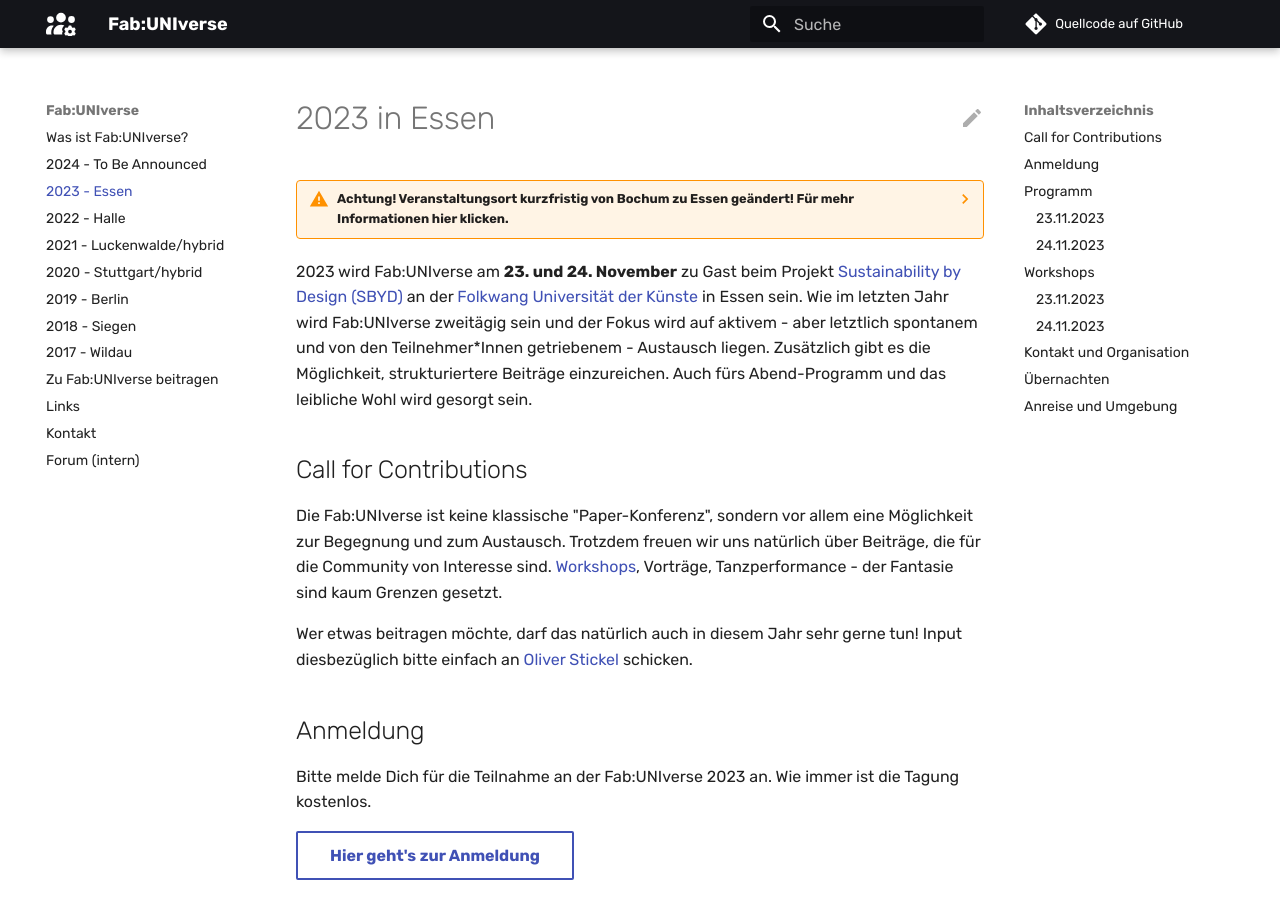
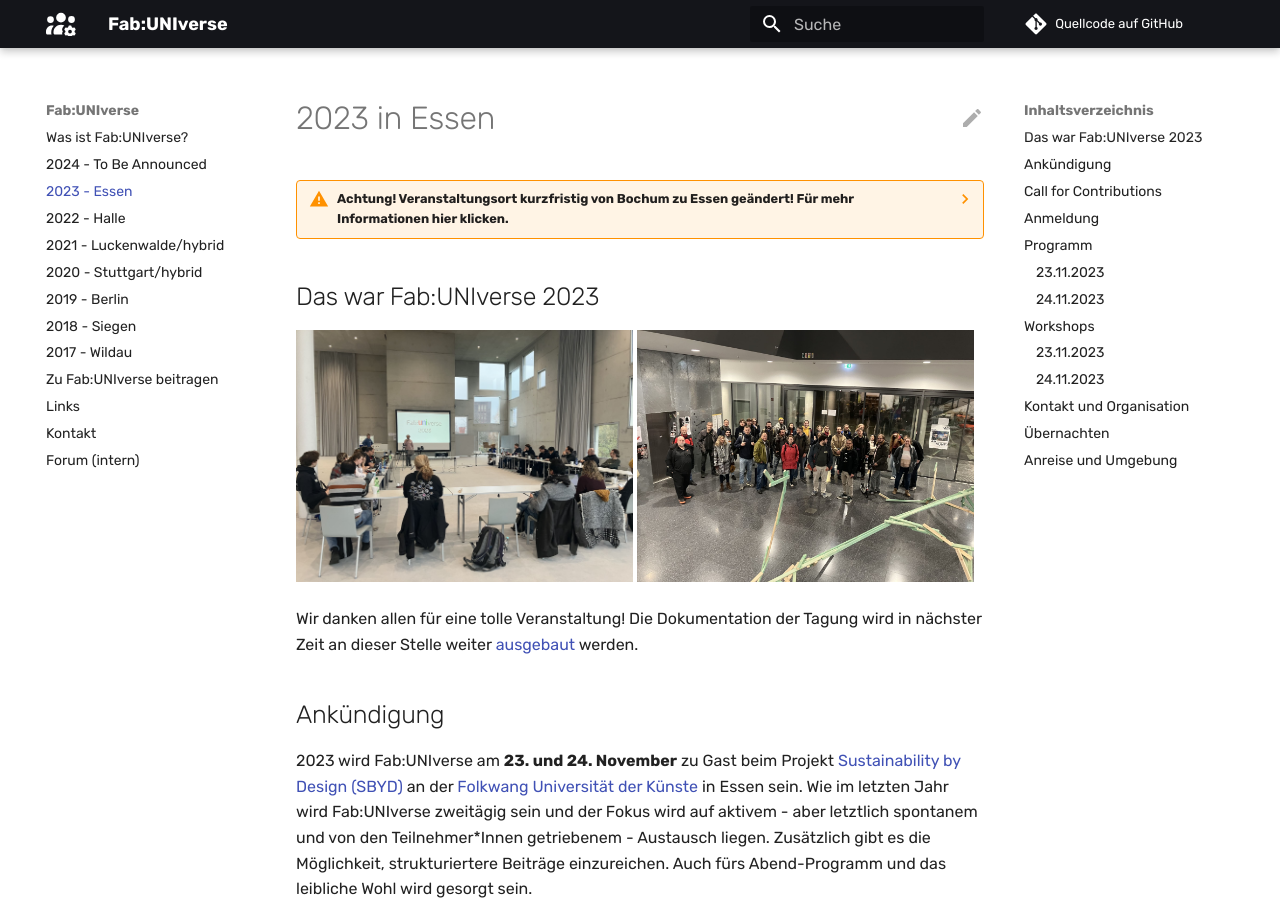
Before and after one commit to fabuniverse/website, an MkDocs documentation site: the page built from docs/2023.md, in a window 1280 px wide and 900 px high. Built offline with MkDocs 1.6.1 and Material for MkDocs 9.7.7, drawn with Linux system fonts in a browser that asks for light colours; comment, search, counter and statistics services are not loaded.

Commit message:
add first documentation steps for 2023

```diff
--- a/docs/2023.md
+++ b/docs/2023.md
@@ -13,6 +13,15 @@
     Mit dem [Advanced Technology Lab](https://id.folkwang-uni.de/werkstatten/advanced-technology-lab/) (ATL) betreibt die Folkwang ein bewusst an das Konzept der Fab Labs angelegtes Labor inmitten der traditionell strukturierten, disziplinären Werkstätten der Universität. Die unmittelbare Umgebung bildet dabei das UNESCO-Welterbe [Zollverein](https://www.zollverein.de/) - einen besseren Einblick ins Ruhrgebiet und die dort gelebte Kultur und Transformation kann man sich eigentlich nicht wünschen.
 
     Hintergrund des kurzfristigen Ortswechsels: Die [Worldfactory der Ruhr-Universität Bochum](https://www.worldfactory.de/) hat am 13.11.2023 und 14.11.2023 ihre Zusage zur Gastgeberschaft für die Fab:UNIverse 2023 zurückgezogen. Betroffen davon sind der Tagungsort im Makerspace der Ruhr-Universität Bochum, unterstützendes Personal, Catering-Kosten sowie zwei aus der RUB eingereichte und ebenfalls zurückgezogene Workshops.
+
+## Das war Fab:UNIverse 2023
+
+![](/images/2023-0.jpg){ width="49%" }
+![](/images/2023-1.jpg){ width="49%" }
+
+Wir danken allen für eine tolle Veranstaltung! Die Dokumentation der Tagung wird in nächster Zeit an dieser Stelle weiter [ausgebaut](beitragen.md) werden.
+
+## Ankündigung
 
 2023 wird Fab:UNIverse am **23. und 24. November** zu Gast beim Projekt [Sustainability by Design (SBYD)](https://www.instagram.com/sbyd.space/) an der [Folkwang Universität der Künste](https://www.folkwang-uni.de/) in Essen sein. Wie im letzten Jahr wird Fab:UNIverse zweitägig sein und der Fokus wird auf aktivem - aber letztlich spontanem und von den Teilnehmer\*Innen getriebenem - Austausch liegen. Zusätzlich gibt es die Möglichkeit, strukturiertere Beiträge einzureichen. Auch fürs Abend-Programm und das leibliche Wohl wird gesorgt sein.
 
```
Also changed, not shown: docs/images/2023-0.jpg (added), docs/images/2023-1.jpg (added).
